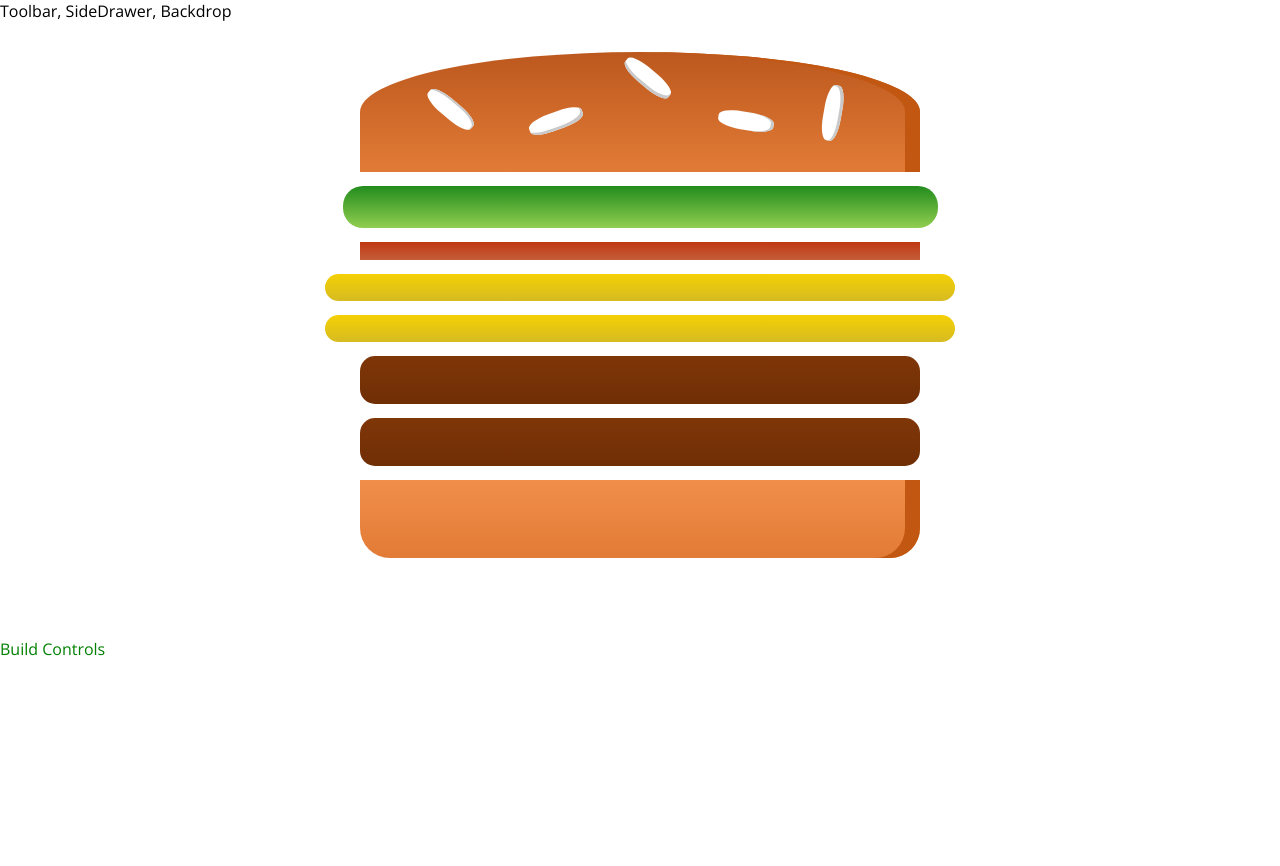
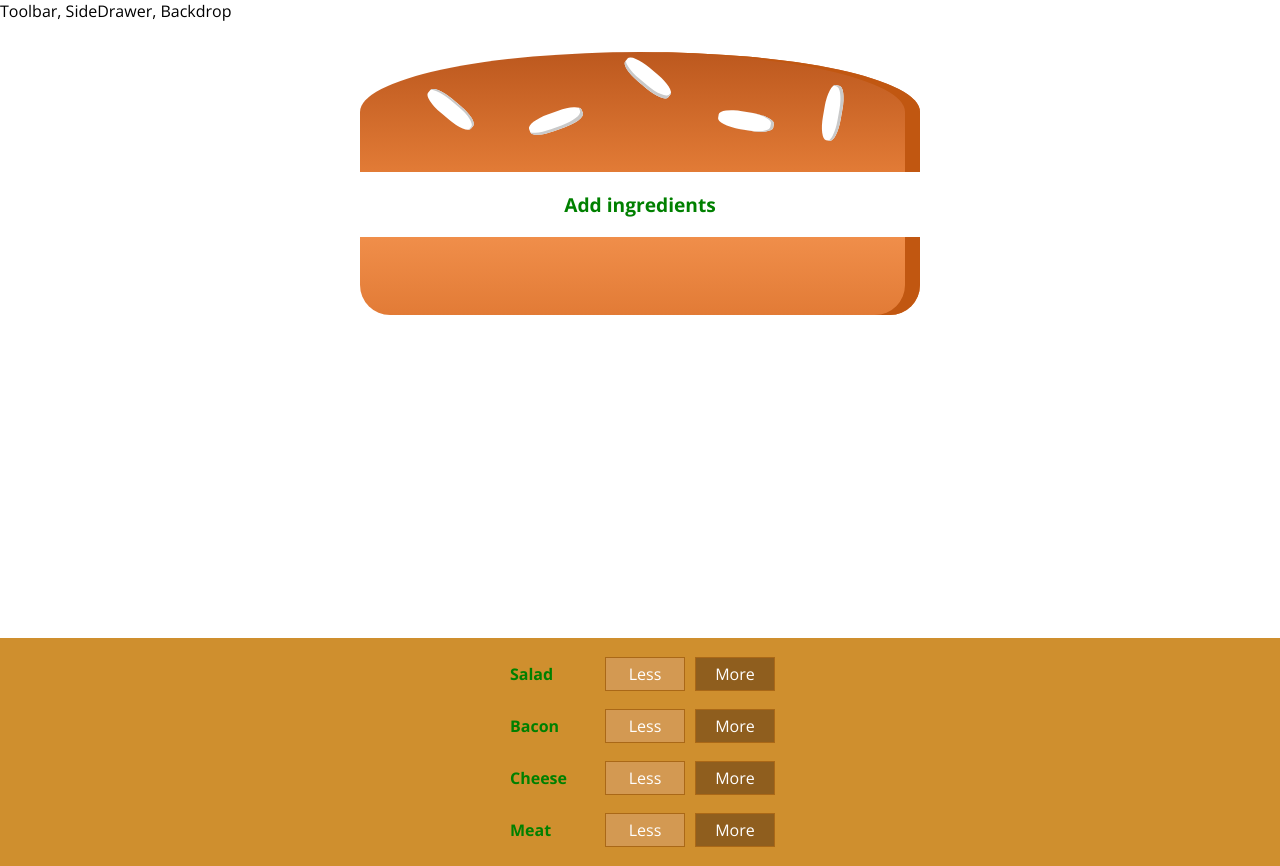
Before and after one commit to piotrbartnik/react-burger, a React (Create React App) app: page / in a window 1280 px wide. Before the commit the page ends 800 px from the top, so only its background shows below. Built offline with nearby package versions, Linux system fonts and the light colour scheme.

Commit message:
react working

```diff
--- /dev/null
+++ b/src/components/Burger/BuildControls/BuildControl/BuildControl.js
@@ -0,0 +1,12 @@
+import React from 'react';
+import classes from './BuildControl.module.css'
+
+const buildControl = (props) => (
+  <div className={classes.BuildControl}>
+    <div className={classes.Label}>{props.label}</div>
+    <button className={classes.Less}>Less</button>
+    <button className={classes.More}>More</button>
+  </div>
+);
+
+export default buildControl;
--- /dev/null
+++ b/src/components/Burger/BuildControls/BuildControl/BuildControl.module.css
@@ -0,0 +1,57 @@
+.BuildControl {
+  display: flex;
+  justify-content: space-between;
+  align-items: center;
+  margin: 5px 0;
+}
+
+.BuildControl button {
+  display: block;
+  font: inherit;
+  padding: 5px;
+  margin: 0 5px;
+  width: 80px;
+  border: 1px solid #AA6817;
+  cursor: pointer;
+  outline: none;
+}
+
+
+.BuildControl button:disabled {
+  background-color: #AC9980;
+  border: 1px solid #7E7365;
+  color: #ccc;
+  cursor: default;
+}
+
+.BuildControl button:hover:disabled {
+  background-color: #AC9980;
+  color: #ccc;
+  cursor: not-allowed;
+}
+
+.Label {
+  padding: 10px;
+  font-weight: bold;
+  width: 80px;
+}
+
+.BuildControl .Less {
+  background-color: #D39952;
+  color: white;
+}
+
+.BuildControl .More {
+  background-color: #8F5E1E;
+  color: white;
+}
+
+.BuildControl .Less:hover, .BuildControl .Less:active {
+  background-color: #DAA972;
+  color: white;
+}
+
+.BuildControl .More:hover,.BuildControl .More:active {
+  background-color: #99703F;
+  color: white;
+}
--- /dev/null
+++ b/src/components/Burger/BuildControls/BuildControls.js
@@ -0,0 +1,20 @@
+import React from 'react';
+import classes from './BuildControls.module.css';
+import BuildControl from './BuildControl/BuildControl';
+
+let controls = [
+  { label: 'Salad', type: 'salad' },
+  { label: 'Bacon', type: 'bacon' },
+  { label: 'Cheese', type: 'cheese' },
+  { label: 'Meat', type: 'meat' },
+];
+
+const buildControls = (props) => (
+  <div className={classes.BuildControl}>
+    {controls.map(ctrl => (
+      <BuildControl key={ctrl.label} label={ctrl.label} />
+    ))}
+  </div>
+);
+
+export default buildControls;
--- /dev/null
+++ b/src/components/Burger/BuildControls/BuildControls.module.css
@@ -0,0 +1,10 @@
+.BuildControl {
+  width: 100%;
+  background-color: #cf8f2e;
+  display: flex;
+  flex-flow: column;
+  align-items: center;
+  box-shadow: 0 2px 1px #ccc;
+  margin: auto;
+  padding: 10px 0;
+}
--- a/src/components/Burger/Burger.js
+++ b/src/components/Burger/Burger.js
@@ -7,11 +7,12 @@
     return [...Array(props.ingredients[igKey])].map((_, i) => {
       return <BurgerIngredient key={igKey + i} type={igKey} />
     })
-  })
+  }).reduce((arr, el) => {return arr.concat(el)}, []);
+  console.log(transformedIngredients)
   return(
     <div className={classes.Burger}>
       <BurgerIngredient type="bread-top" />
-      {transformedIngredients}
+      {transformedIngredients.length > 0 ? transformedIngredients : <p>Add ingredients</p>}
       <BurgerIngredient type="bread-bottom" />
     </div>
   );
--- a/src/containers/BurgerBuilder/BurgerBuilder.js
+++ b/src/containers/BurgerBuilder/BurgerBuilder.js
@@ -1,14 +1,15 @@
 import React, {Component} from 'react';
 import Aux from '../../hoc/Aux';
 import Burger from '../../components/Burger/Burger';
+import BuildControls from '../../components/Burger/BuildControls/BuildControls';
 
 class BurgerBuilder extends Component {
   state = {
     ingredients: {
-      salad: 1,
-      bacon: 1,
-      cheese: 2,
-      meat: 2
+      salad: 0,
+      bacon: 0,
+      cheese: 0,
+      meat: 0
     }
   }
 
@@ -16,9 +17,7 @@
     return (
       <Aux>
         <Burger ingredients={this.state.ingredients}/>
-        <div>
-          Build Controls
-        </div>
+        <BuildControls />
       </Aux>
     );
   }
```
